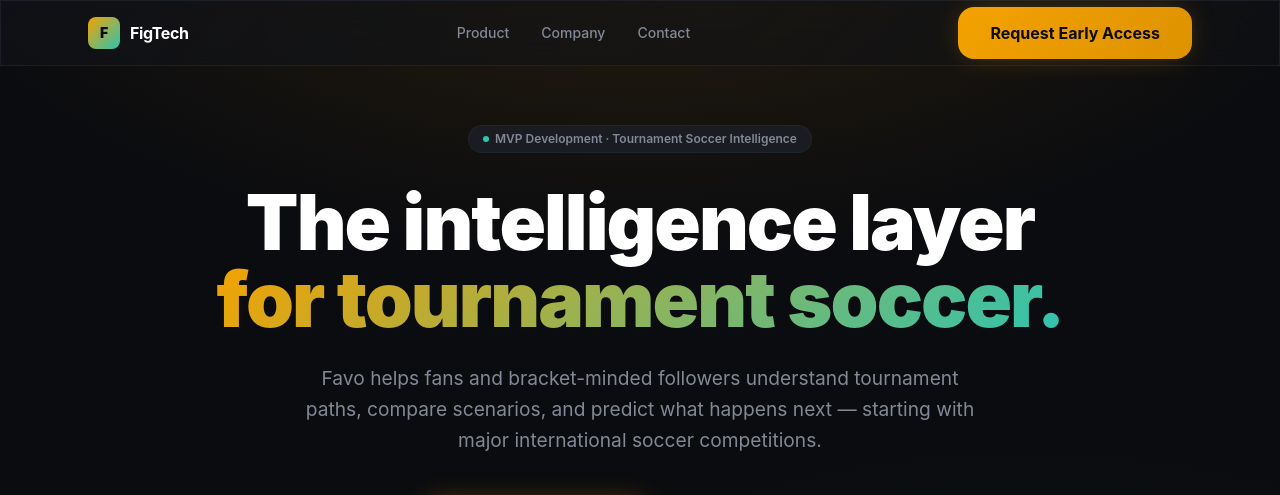
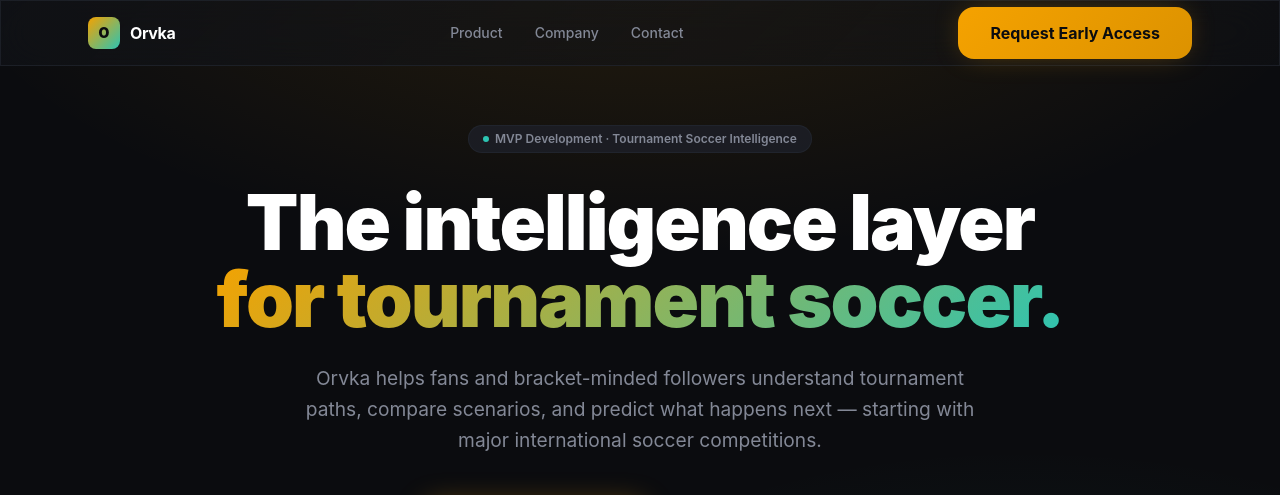
Before and after one commit to futfig/figtech-corp, a React (Vite) app: page / in a window 1280 px wide. Shown: the top 495 px of the page. Built offline with nearby package versions, Linux system fonts and the light colour scheme.

Commit message:
rebrand: FigTech/Favo → Orvka, migrate to orvka.com and orvka-corp-web bucket

```diff
--- a/index.html
+++ b/index.html
@@ -3,12 +3,13 @@
   <head>
     <meta charset="UTF-8" />
     <meta name="viewport" content="width=device-width, initial-scale=1.0" />
-    <meta name="description" content="FigTech — The intelligence layer for international soccer. Deep data analytics and machine learning to help fans understand their favorite leagues, teams, and players." />
+    <meta name="description" content="Orvka — The prediction platform for tournament soccer. Pick match winners, compete with friends, and follow every path from group stage to the final." />
     <meta name="robots" content="index, follow" />
-    <meta property="og:title" content="FigTech" />
-    <meta property="og:description" content="Building Favo — an international soccer intelligence platform powered by deep data analytics and machine learning." />
+    <meta property="og:title" content="Orvka" />
+    <meta property="og:description" content="Orvka — Pick match winners, compete with friends, and follow every path from group stage to the final." />
     <meta property="og:type" content="website" />
-    <title>FigTech</title>
+    <meta property="og:url" content="https://orvka.com" />
+    <title>Orvka</title>
     <link rel="icon" type="image/svg+xml" href="/favicon.svg" />
   </head>
   <body>
--- a/src/components/Company.tsx
+++ b/src/components/Company.tsx
@@ -18,9 +18,9 @@
         <div className="grid lg:grid-cols-3 gap-6">
           {/* Company card */}
           <div className="glass-card p-7 lg:col-span-2">
-            <h3 className="text-xl font-bold text-white mb-4">FigTech</h3>
+            <h3 className="text-xl font-bold text-white mb-4">Orvka</h3>
             <p className="text-base leading-relaxed mb-5" style={{ color: '#838896' }}>
-              FigTech is a technology startup building a soccer intelligence platform,
+              Orvka is a technology startup building a soccer prediction platform,
               starting with tournament tracking, scenario analysis, and prediction tools
               for major international competitions. We are in active MVP development with
               a functional application foundation already in place.
@@ -28,13 +28,13 @@
             <p className="text-base leading-relaxed mb-6" style={{ color: '#838896' }}>
               Our thesis is focused: serious soccer fans have few products built specifically
               to help them understand tournament paths, model outcomes, and engage analytically
-              with the competitions they care about most. Favo is that product. We are
+              with the competitions they care about most. Orvka is that product. We are
               starting with a clear, launchable scope and building from there.
             </p>
 
             <div className="flex flex-wrap gap-4 text-sm">
               {[
-                { icon: <Building2 className="w-4 h-4" />, text: 'FigTech' },
+                { icon: <Building2 className="w-4 h-4" />, text: 'Orvka' },
                 { icon: <Code className="w-4 h-4" />, text: 'Pre-funded · MVP Stage' },
               ].map(({ icon, text }) => (
                 <span key={text} className="flex items-center gap-2" style={{ color: '#838896' }}>
@@ -57,12 +57,12 @@
               <div>
                 <div className="font-bold text-white">Edison Figueroa</div>
                 <div className="text-sm" style={{ color: '#838896' }}>
-                  Founder &amp; Builder, FigTech
+                  Founder &amp; Builder, Orvka
                 </div>
               </div>
             </div>
             <p className="text-sm leading-relaxed" style={{ color: '#838896' }}>
-              Edison is building Favo end-to-end — product, design, and engineering.
+              Edison is building Orvka end-to-end — product, design, and engineering.
               A functional application foundation is already in place, with backend
               services live on Google Cloud Platform.
             </p>
--- a/src/components/Contact.tsx
+++ b/src/components/Contact.tsx
@@ -14,7 +14,7 @@
     const data = Object.fromEntries(new FormData(form))
 
     try {
-      const res = await fetch('https://formsubmit.co/ajax/edison.figueroa@figtech.app', {
+      const res = await fetch('https://formsubmit.co/ajax/hello@orvka.com', {
         method: 'POST',
         headers: {
           'Content-Type': 'application/json',
@@ -47,7 +47,7 @@
             <span className="text-gradient">early access or partnership?</span>
           </h2>
           <p className="text-base leading-relaxed" style={{ color: '#838896' }}>
-            Favo is in active development. We are selectively sharing early access with
+            Orvka is in active development. We are selectively sharing early access with
             interested users and exploring partnership opportunities with soccer communities,
             media organizations, and data partners.
           </p>
@@ -148,7 +148,7 @@
             {status === 'error' && (
               <div className="flex items-center gap-2 text-sm" style={{ color: '#F03636' }}>
                 <AlertCircle className="w-4 h-4 flex-shrink-0" />
-                Something went wrong. Please try again or email us directly at edison.figueroa@figtech.app
+                Something went wrong. Please try again or email us directly at hello@orvka.com
               </div>
             )}
 
@@ -174,7 +174,7 @@
             </button>
 
             <p className="text-xs text-center" style={{ color: '#838896' }}>
-              edison.figueroa@figtech.app
+              hello@orvka.com
             </p>
           </form>
         )}
--- a/src/components/Footer.tsx
+++ b/src/components/Footer.tsx
@@ -9,9 +9,9 @@
             className="w-5 h-5 rounded flex items-center justify-center font-black text-xs"
             style={{ background: 'linear-gradient(135deg, #F5A200 0%, #2DC4B2 100%)', color: '#0B0C0F' }}
           >
-            F
+            O
           </div>
-          <span>FigTech &copy; {year}</span>
+          <span>Orvka &copy; {year}</span>
         </div>
 
         <div className="flex items-center gap-6">
--- a/src/components/Hero.tsx
+++ b/src/components/Hero.tsx
@@ -39,7 +39,7 @@
           className="max-w-2xl mx-auto mb-10 leading-relaxed"
           style={{ color: '#838896', fontSize: 'clamp(1rem, 2vw, 1.2rem)' }}
         >
-          Favo helps fans and bracket-minded followers understand tournament paths,
+          Orvka helps fans and bracket-minded followers understand tournament paths,
           compare scenarios, and predict what happens next — starting with major
           international soccer competitions.
         </p>
--- a/src/components/Nav.tsx
+++ b/src/components/Nav.tsx
@@ -8,9 +8,9 @@
             className="w-8 h-8 rounded-lg flex items-center justify-center font-black text-sm"
             style={{ background: 'linear-gradient(135deg, #F5A200 0%, #2DC4B2 100%)' }}
           >
-            <span style={{ color: '#0B0C0F' }}>F</span>
+            <span style={{ color: '#0B0C0F' }}>O</span>
           </div>
-          <span className="font-bold text-white text-base tracking-tight">FigTech</span>
+          <span className="font-bold text-white text-base tracking-tight">Orvka</span>
         </a>
 
         {/* Links */}
--- a/src/components/Opportunity.tsx
+++ b/src/components/Opportunity.tsx
@@ -36,10 +36,10 @@
             <p className="text-base leading-relaxed mb-6" style={{ color: '#838896' }}>
               Serious fans want to understand tournament paths, likely outcomes, and how one
               match reshapes the entire competition. Most products still focus on scores, tables, and news rather than helping fans analyze tournament paths and likely outcomes.
-              That is the gap Favo is built to fill — starting with major international tournaments.
+              That is the gap Orvka is built to fill — starting with major international tournaments.
             </p>
             <p className="text-base leading-relaxed" style={{ color: '#D8DAE5' }}>
-              Favo is built for that fan, with models and analysis that can improve over time as more match and prediction data becomes available.
+              Orvka is built for that fan, with models and analysis that can improve over time as more match and prediction data becomes available.
             </p>
           </div>
 
--- a/src/components/Product.tsx
+++ b/src/components/Product.tsx
@@ -61,7 +61,7 @@
             <span className="text-gradient">A platform that helps fans analyze tournament paths, model scenarios, and make better predictions.</span>
           </h2>
           <p className="max-w-2xl mx-auto text-base leading-relaxed" style={{ color: '#838896' }}>
-            Most soccer platforms show you what happened. Favo helps you understand why —
+            Most soccer platforms show you what happened. Orvka helps you understand why —
             and what's likely to happen next in the tournament. The initial focus is
             tournament engagement, scenario analysis, and prediction.
           </p>
```
Also changed, not shown: .claude/settings.local.json, 2 other files (tests, documents, lock files or other folders).
